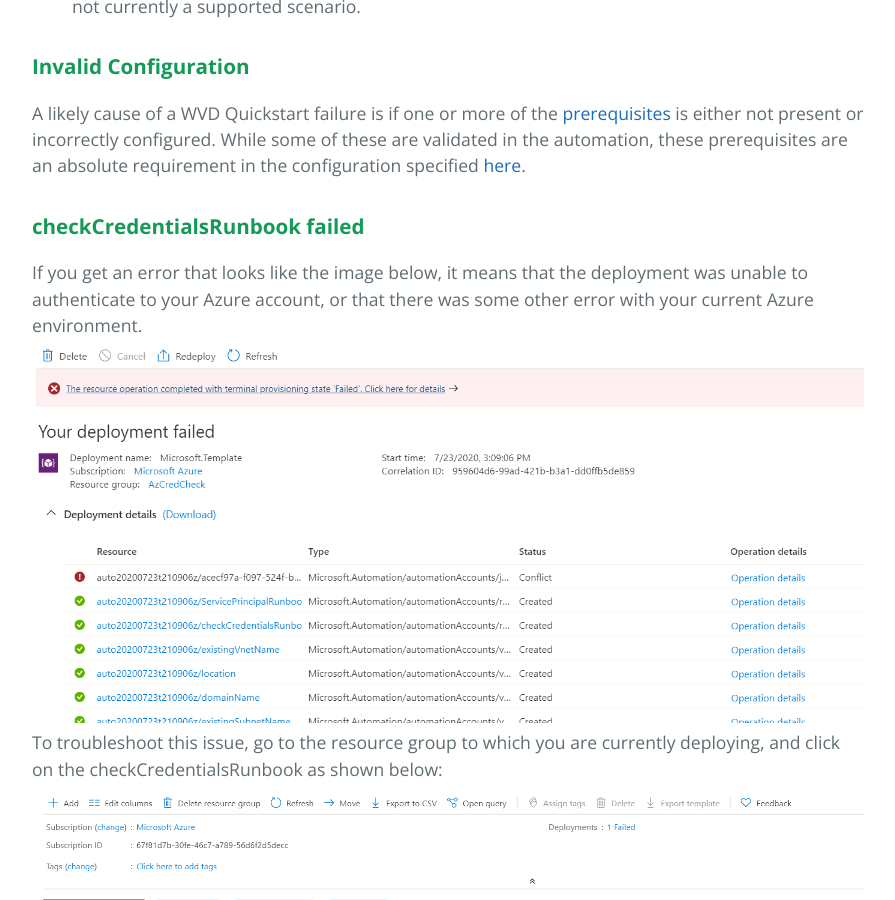
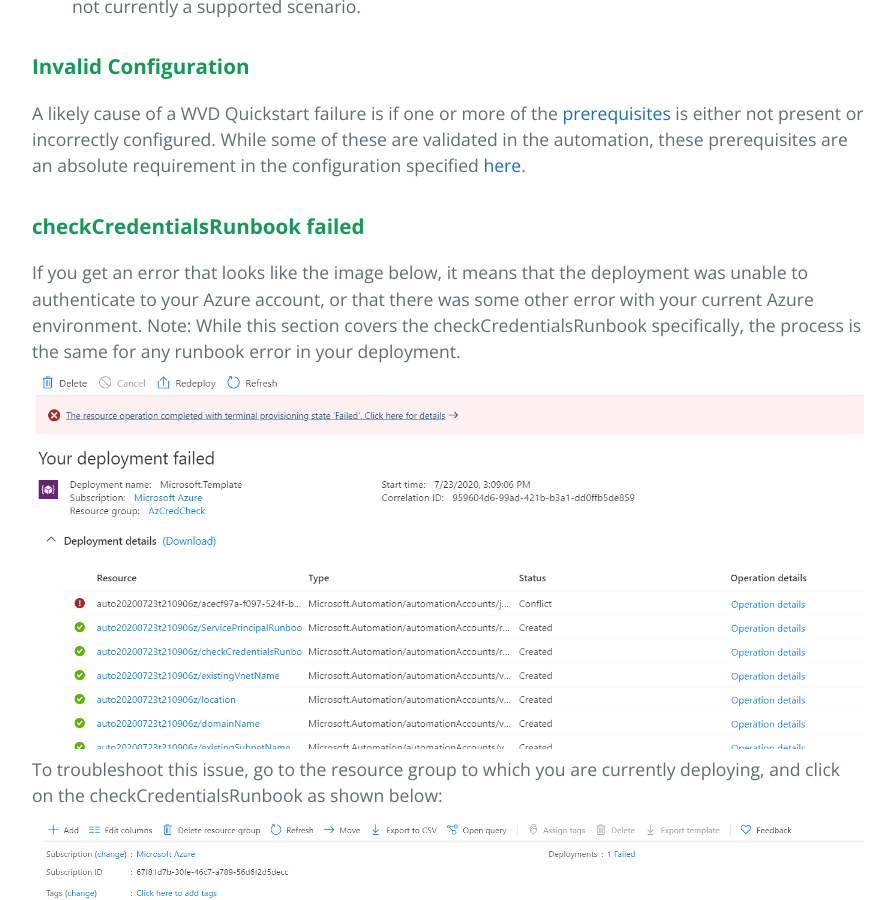
Before and after one commit to samvdjagt/wvdquickstart, a Jekyll site: the page built from troubleshoot.md, in a window 1280 px wide and 900 px high, scrolled down 960 px. Shown: the whole window, without its empty margins (192-1087 px from the left). Built offline with Jekyll 4.4.1, drawn with Linux system fonts in a browser that asks for light colours.

Commit message:
Update troubleshoot.md

```diff
--- a/troubleshoot.md
+++ b/troubleshoot.md
@@ -17,7 +17,7 @@
 A likely cause of a WVD Quickstart failure is if one or more of the <a href="howto">prerequisites</a> is either not present or incorrectly configured. While some of these are validated in the automation, these prerequisites are an absolute requirement in the configuration specified <a href="howto">here</a>.
 
 ### <b>checkCredentialsRunbook failed</b>
-If you get an error that looks like the image below, it means that the deployment was unable to authenticate to your Azure account, or that there was some other error with your current Azure environment.
+If you get an error that looks like the image below, it means that the deployment was unable to authenticate to your Azure account, or that there was some other error with your current Azure environment. Note: While this section covers the checkCredentialsRunbook specifically, the process is the same for any runbook error in your deployment.
 ![Job failed](images/jobFail.PNG?raw=true)
 <br>To troubleshoot this issue, go to the resource group to which you are currently deploying, and click on the checkCredentialsRunbook as shown below:
 ![runbook](images/runbook.PNG?raw=true)
```
